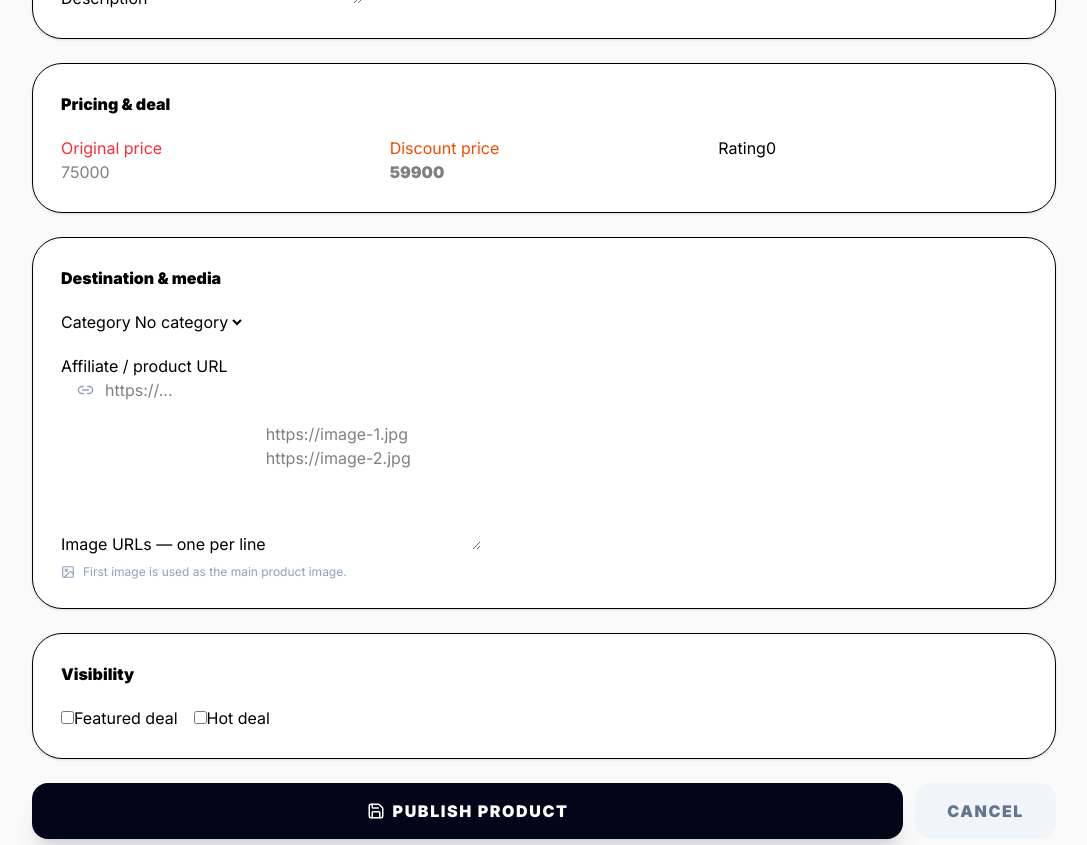
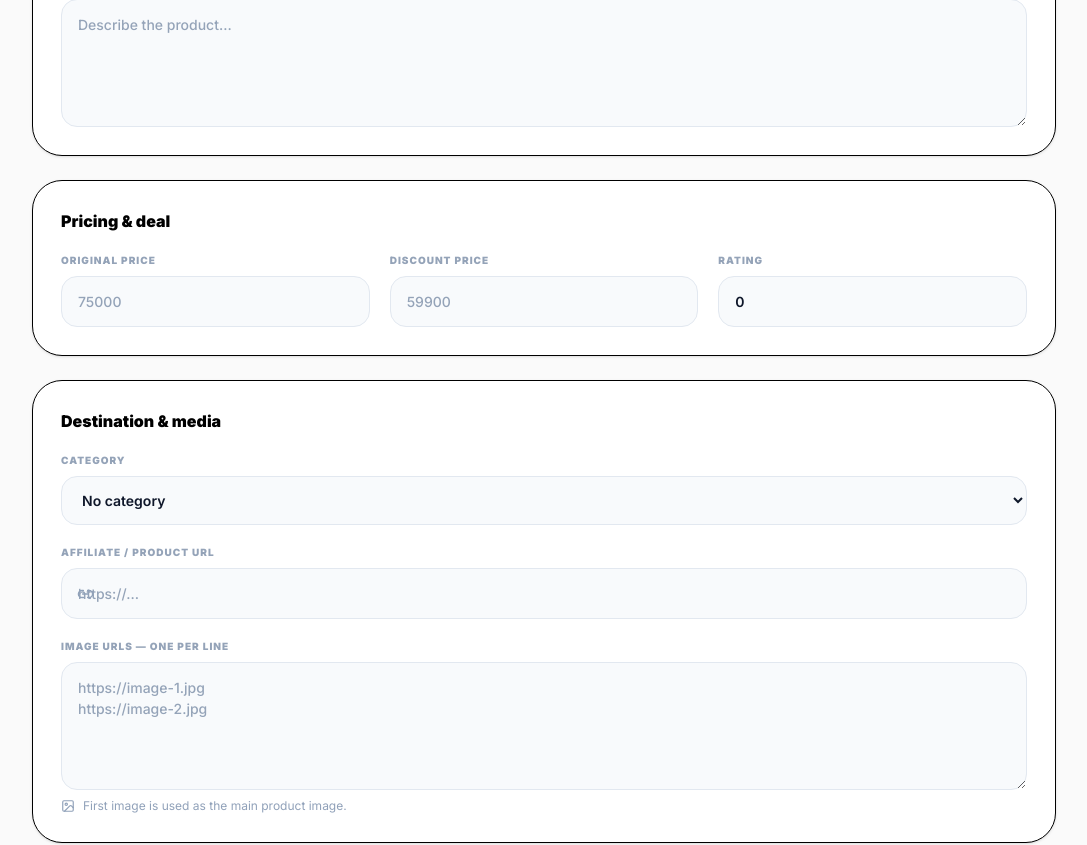
Before and after one commit to devappriyacostha-cyber/AffiliateShop-Pro-Optimized-Full-Build, a Next.js app: page /admin/products/new in a window 1280 px wide. Shown: the part 520-1365 px from the top of the page, without its empty margins (96-1183 px from the left). Built offline with nearby package versions, Linux system fonts and the light colour scheme; no server answers; the database is empty.

Commit message:
Update globals.css

```diff
--- a/src/app/globals.css
+++ b/src/app/globals.css
@@ -21,6 +21,79 @@ body {
 
 .animated-bg {
   background-color: var(--site-bg);
+}
+
+/* ============================
+   ADMIN FORM FIELDS
+   (used by Product / Category / Banner forms)
+   ============================ */
+
+.field-label {
+  display: block;
+  margin-bottom: 0.5rem;
+  font-size: 10px;
+  font-weight: 900;
+  letter-spacing: 0.1em;
+  text-transform: uppercase;
+  color: #94a3b8;
+}
+
+.field {
+  display: block;
+  width: 100%;
+  border-radius: 1rem;
+  border: 1px solid #e2e8f0;
+  background-color: #f8fafc;
+  padding: 0.875rem 1rem;
+  font-size: 0.875rem;
+  font-weight: 600;
+  color: #0f172a;
+  outline: none;
+  transition: border-color 0.15s ease, box-shadow 0.15s ease;
+}
+
+.field::placeholder {
+  color: #94a3b8;
+  font-weight: 500;
+}
+
+.field:focus {
+  border-color: var(--other-primary);
+  box-shadow: 0 0 0 4px color-mix(in srgb, var(--other-primary) 12%, transparent);
+}
+
+textarea.field {
+  resize: vertical;
+}
+
+.toggle {
+  display: inline-flex;
+  align-items: center;
+  gap: 0.6rem;
+  padding: 0.75rem 1.1rem;
+  border-radius: 1rem;
+  border: 1px solid #e2e8f0;
+  background-color: #f8fafc;
+  font-size: 0.75rem;
+  font-weight: 800;
+  text-transform: uppercase;
+  letter-spacing: 0.05em;
+  color: #475569;
+  cursor: pointer;
+  transition: all 0.15s ease;
+}
+
+.toggle input[type="checkbox"] {
+  width: 1.1rem;
+  height: 1.1rem;
+  accent-color: var(--other-primary);
+  cursor: pointer;
+}
+
+.toggle:has(input:checked) {
+  border-color: var(--other-primary);
+  background-color: color-mix(in srgb, var(--other-primary) 8%, white);
+  color: var(--other-primary);
 }
 
 /* ============================
```
